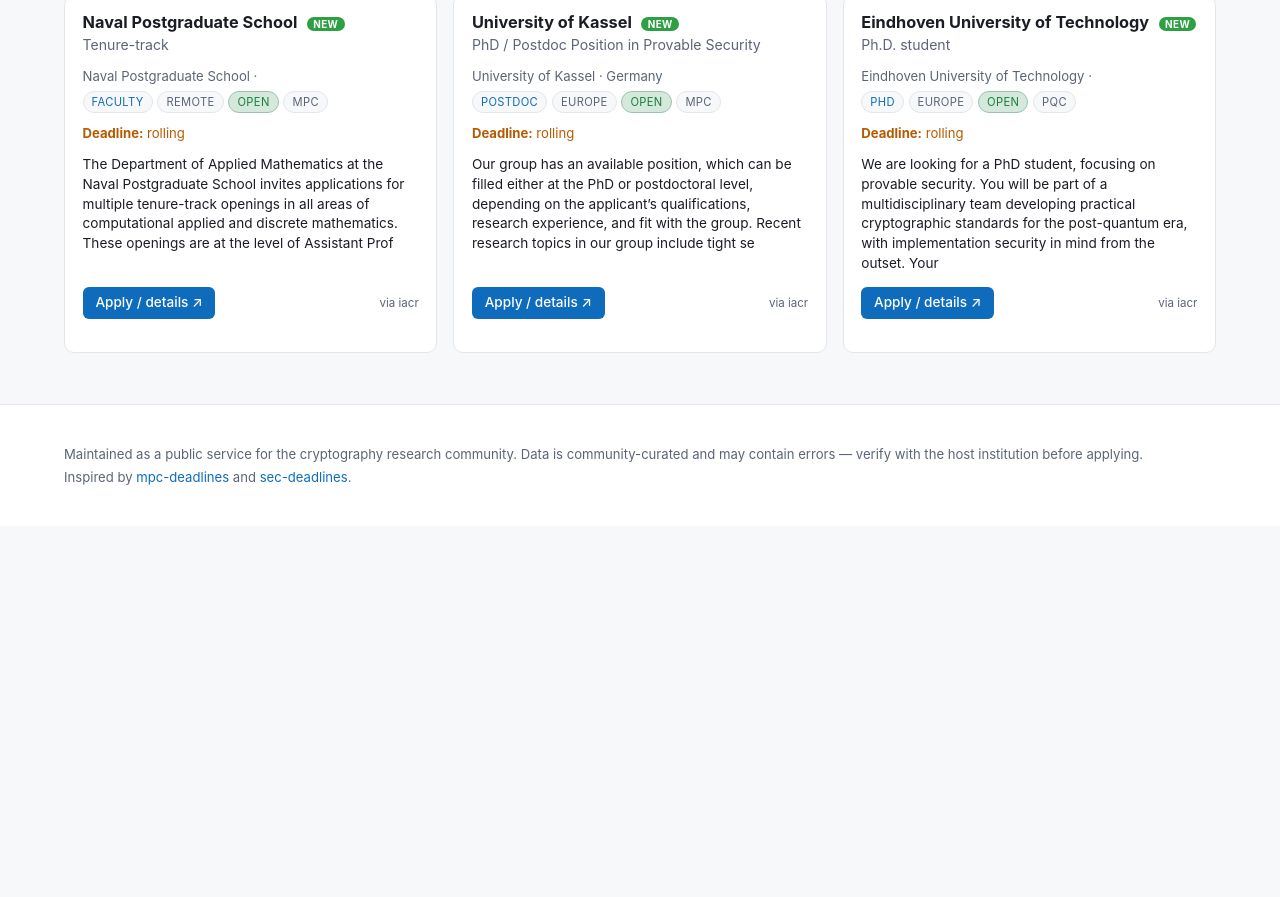
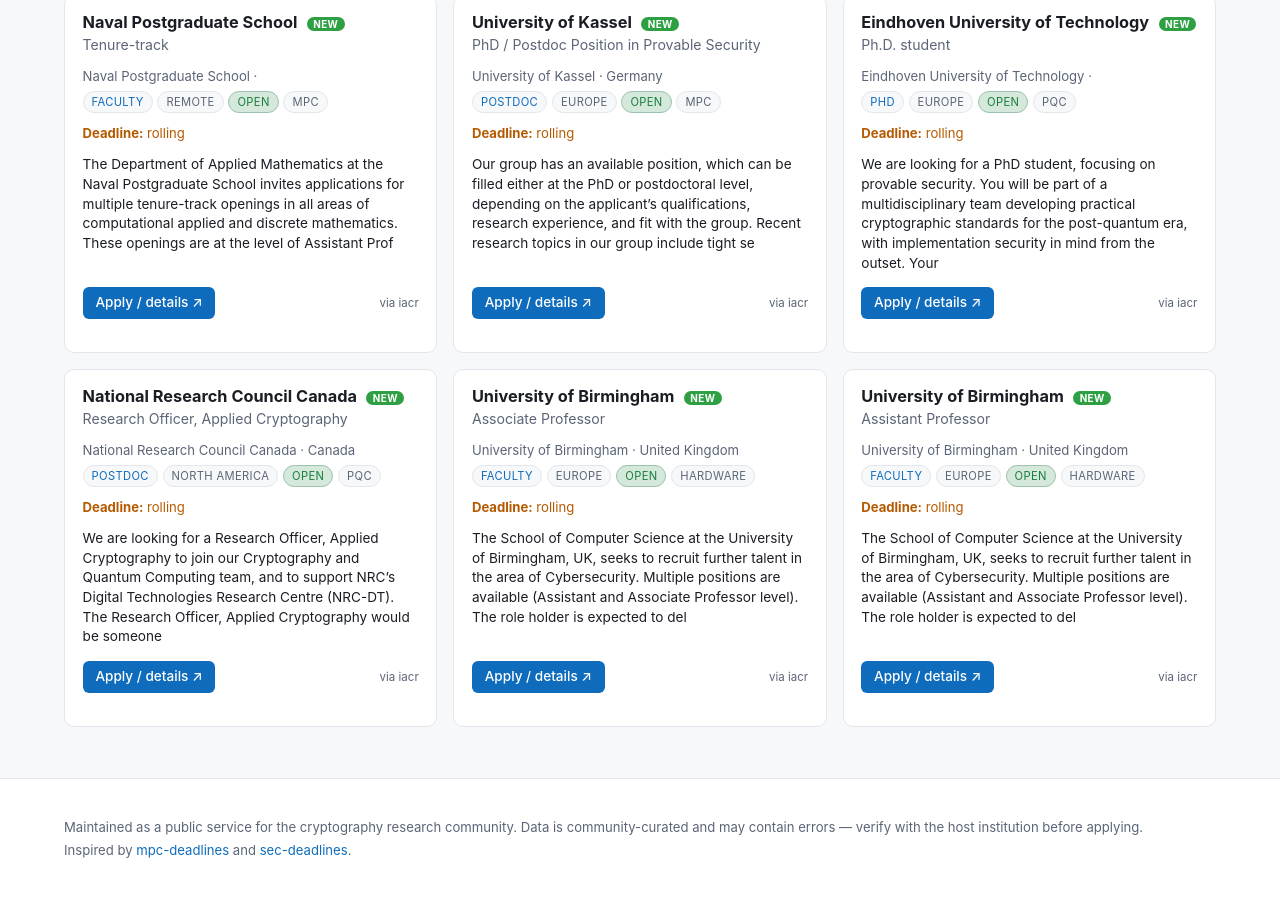
Before and after one commit to ck-chaudhary/crypto-jobs, a Jekyll site: the page built from crypto-jobs/index.html, in a window 1280 px wide and 900 px high, scrolled down 15907 px. Shown: the top 897 px of the window. Built offline with Jekyll 4.4.1, drawn with Linux system fonts in a browser that asks for light colours; before the commit the page ends 16433 px from its top, so only the background shows below that; some of the changed text lies outside the part shown.

Commit message:
chore(positions): auto-append new IACR jobs board entries

```diff
--- a/crypto-jobs/_data/positions.yml
+++ b/crypto-jobs/_data/positions.yml
@@ -2056,3 +2056,58 @@
     for the post-quantum era, with implementation security in mind from the outset.
     Your '
   source: iacr
+
+# ---------------- AUTO-APPENDED from IACR jobs board (2026-07-27) ----------------
+- name: National Research Council Canada
+  role: Research Officer, Applied Cryptography
+  type: postdoc
+  region: north_america
+  country: Canada
+  institution: National Research Council Canada
+  link: https://iacr.org/jobs/item/4247
+  deadline: rolling
+  posted: '2026-07-27'
+  added: '2026-07-27'
+  area:
+  - pqc
+  status: open
+  note: We are looking for a Research Officer, Applied Cryptography to join our Cryptography
+    and Quantum Computing team, and to support NRC’s Digital Technologies Research
+    Centre (NRC-DT). The Research Officer, Applied Cryptography would be someone
+  source: iacr
+- name: University of Birmingham
+  role: Associate Professor
+  type: faculty
+  region: europe
+  country: United Kingdom
+  institution: University of Birmingham
+  link: https://iacr.org/jobs/item/4246
+  deadline: rolling
+  posted: '2026-07-23'
+  added: '2026-07-27'
+  area:
+  - hardware
+  status: open
+  note: The School of Computer Science at the University of Birmingham, UK, seeks
+    to recruit further talent in the area of Cybersecurity. Multiple positions are
+    available (Assistant and Associate Professor level). The role holder is expected
+    to del
+  source: iacr
+- name: University of Birmingham
+  role: Assistant Professor
+  type: faculty
+  region: europe
+  country: United Kingdom
+  institution: University of Birmingham
+  link: https://iacr.org/jobs/item/4245
+  deadline: rolling
+  posted: '2026-07-23'
+  added: '2026-07-27'
+  area:
+  - hardware
+  status: open
+  note: The School of Computer Science at the University of Birmingham, UK, seeks
+    to recruit further talent in the area of Cybersecurity. Multiple positions are
+    available (Assistant and Associate Professor level). The role holder is expected
+    to del
+  source: iacr
```
